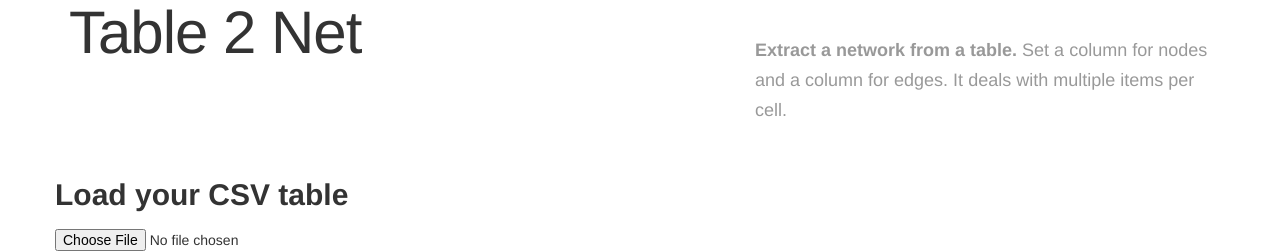
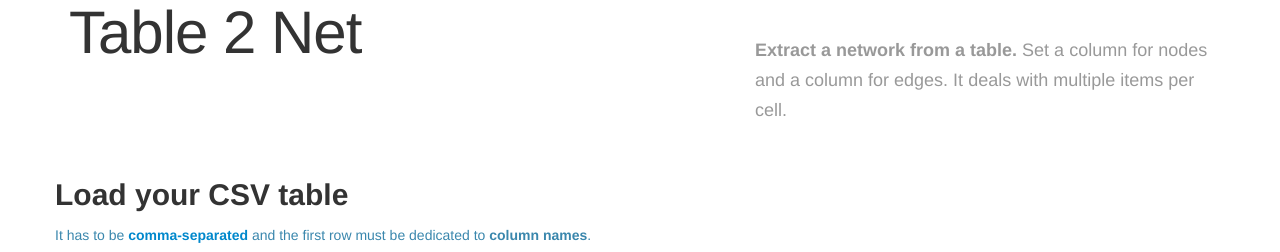
Before and after one commit to medialab/table2net, a PHP site: page / in a window 1280 px wide. Shown: the part 57-309 px from the top of the page. Run offline with PHP 8.4, Linux system fonts and the light colour scheme; some libraries are stand-ins or nearby versions.

Commit message:
details
The whole seems to be functional.

```diff
--- a/index.php
+++ b/index.php
@@ -79,6 +79,9 @@
             <div class="row">
                 <div class="span12">
                     <h2>Load your CSV table</h2>
+                    <p class="text-info">
+                        It has to be <strong><a href='http://en.wikipedia.org/wiki/CSV' target='_blank'>comma-separated</a></strong> and the first row must be dedicated to <strong>column names</strong>.
+                    </p>
                 </div>
             </div>
             <div class="row">
```
